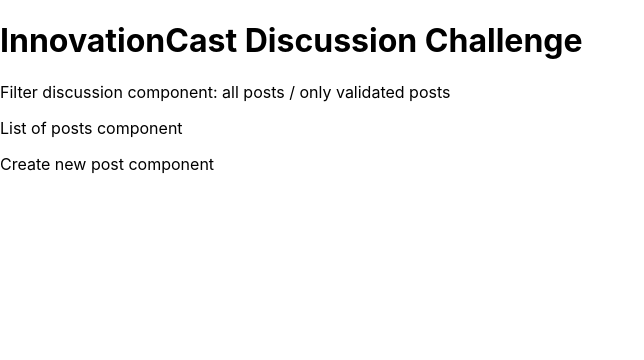
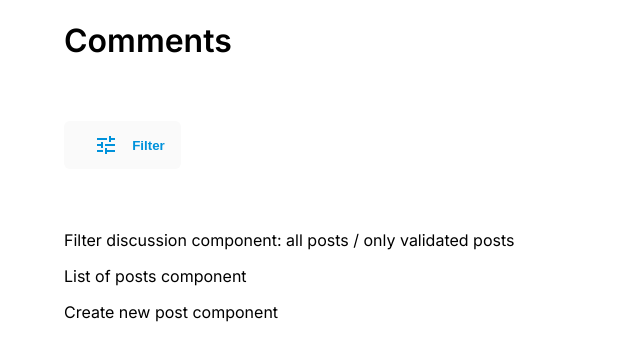
Before and after one commit to MathiasSoderqvist/Discussion-Thread, a React (Create React App) app: page / in a window 1280 px wide. Shown: the top 360 px of the page, without its empty margins (0-644 px from the left). Built offline with nearby package versions, Linux system fonts and the light colour scheme; no server answers; what miragejs would draw is missing.

Commit message:
styles(button):  Add filter button

```diff
--- a/src/App.css
+++ b/src/App.css
@@ -1,3 +1,9 @@
+@import url('https://fonts.googleapis.com/css2?family=Inter:wght@400;600&display=swap');
+body {
+  font-family: 'Inter', sans-serif;
+  margin-left: 5%;
+}
+
 * {
   box-sizing: border-box;
 }
--- a/src/App.tsx
+++ b/src/App.tsx
@@ -1,4 +1,5 @@
 import React, {useState, useEffect} from 'react';
+import Filter from './Components/Filter';
 import './App.css';
 
 const App: React.FC = () => {
@@ -20,11 +21,10 @@
 
   return (
     <div className="App">
-      {/* <Title />
+      <h1>Comments</h1>
       <Filter />
-      <Posts />
-      <NewPost */}
-      <h1>InnovationCast Discussion Challenge</h1>
+      {/* <PostList />
+      <Comment */}
       <p>Filter discussion component: all posts / only validated posts </p>
       <p>List of posts component </p>
       <p>Create new post component</p>
--- /dev/null
+++ b/src/Components/Filter.tsx
@@ -0,0 +1,39 @@
+import React from 'react'
+import { makeStyles } from '@mui/styles'
+import TuneIcon from '@mui/icons-material/Tune';
+
+const useStyles = makeStyles({
+  root: {
+  display: 'flex',
+  flexDirection: 'row',
+  alignItems: 'center',
+  justifyContent: 'space-evenly',
+  backgroundColor: '#FAFAFA',
+  border: 0,
+  borderRadius: 6,
+  boxShadow: 'none',
+  color: '#0092DB',
+  minHeight: 48,
+  marginTop: '5%',
+  marginBottom: '5%',
+  fontWeight: 'bold',
+  padding: '0 30px',
+  },
+  text: {
+    marginLeft: '25%',
+  },
+});
+
+const Filter: React.FC = () => {
+
+  const classes = useStyles();
+  return (
+    <div>
+      <button className={classes.root}>
+      <TuneIcon />
+      <p className={classes.text}>Filter</p>
+      </button>
+    </div>
+  )
+}
+export default Filter;
```
Also changed, not shown: package.json (+8 -0 lines), src/Components/Comment.tsx (added, +10 -0 lines), src/Components/PostList.tsx (added, +10 -0 lines), src/Components/PostListItem.tsx (added, +10 -0 lines), 2 other files (tests, documents, lock files or other folders).
